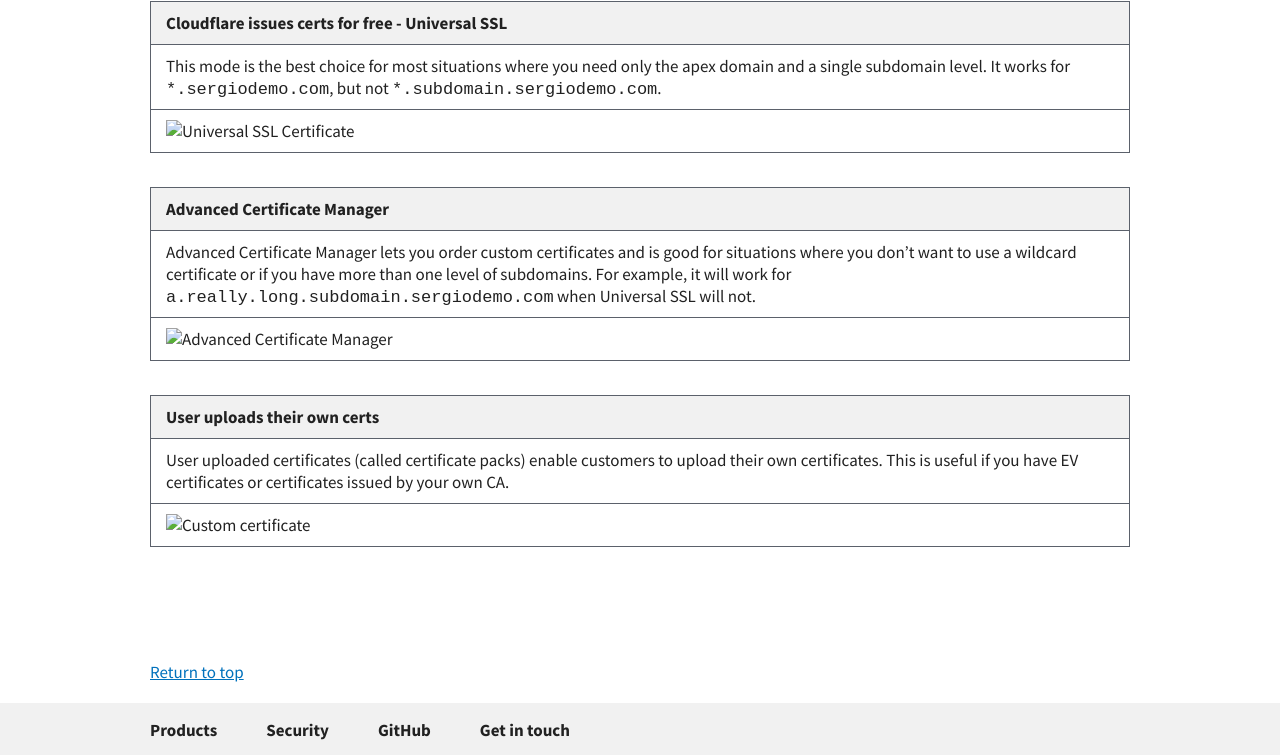
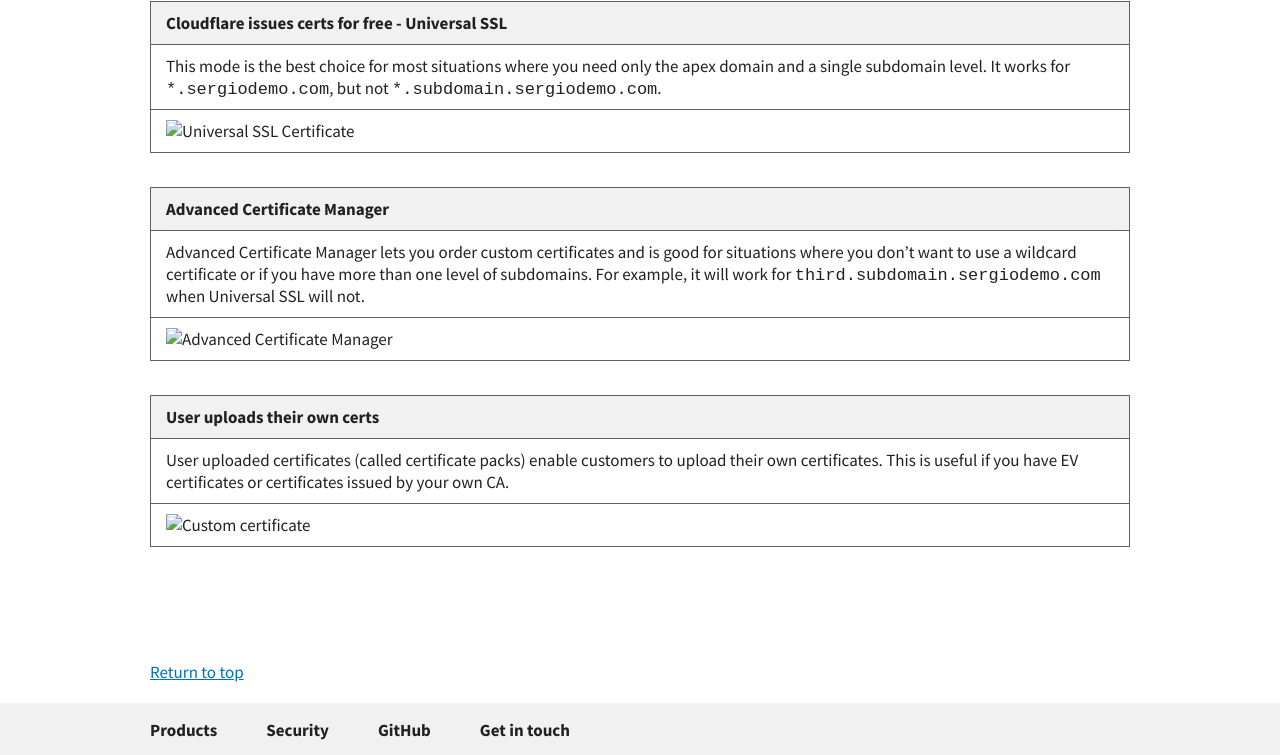
Before and after one commit to sergio-zygmunt-cf-demo/cloudflare-demo, a Jekyll site: the page built from demo/edge-certificates.md, in a window 1280 px wide and 900 px high, scrolled down 757 px, cut to the strip 0-755 px from the top of the window. Built offline with Jekyll 4.4.1, drawn with Linux system fonts in a browser that asks for light colours.

Commit message:
Update edge-certificates.md
Changed test long subdomain because it was so long it was breaking the viewport on mobile

```diff
--- a/demo/edge-certificates.md
+++ b/demo/edge-certificates.md
@@ -23,7 +23,7 @@ You will no longer need to purchase and/or issue publicly trusted certificates.
 
 | Advanced Certificate Manager  |
 |---|
-| Advanced Certificate Manager lets you order custom certificates and is good for situations where you don't want to use a wildcard certificate or if you have more than one level of subdomains. For example, it will work for `a.really.long.subdomain.sergiodemo.com` when Universal SSL will not.
+| Advanced Certificate Manager lets you order custom certificates and is good for situations where you don't want to use a wildcard certificate or if you have more than one level of subdomains. For example, it will work for `third.subdomain.sergiodemo.com` when Universal SSL will not.
 ![Advanced Certificate Manager](https://sergiodemo.com/cdn-cgi/imagedelivery/dHAzaCotabzPiuBsjyNCtA/7f0554dd-196f-4164-a8f6-e2b5e4ee2000/public)|
 
 | User uploads their own certs |
```
